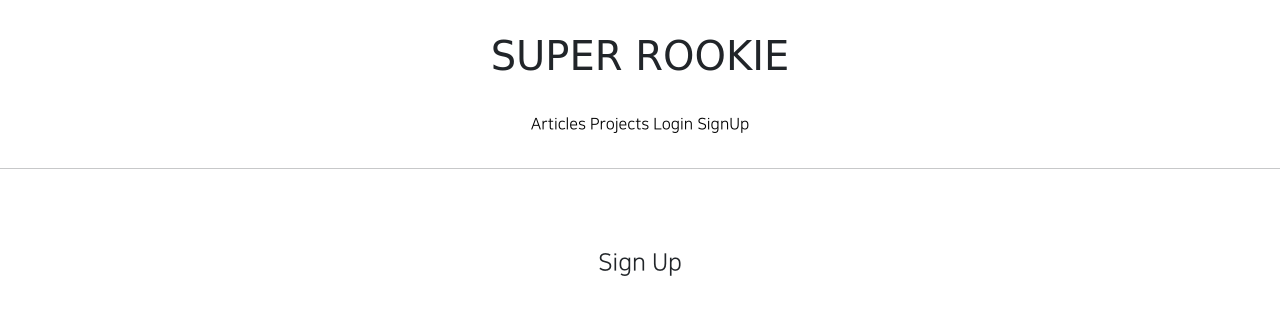
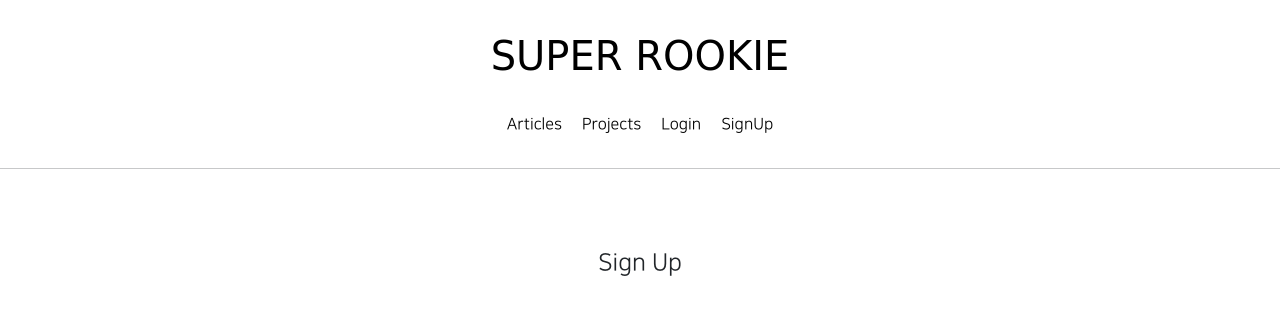
Before and after one commit to PR-Juyoung/GJAI_web_stu, a Django app: page /accounts/create/ in a window 1280 px wide. Shown: the top 327 px of the page. Run offline with Django 3.2, Linux system fonts and the light colour scheme; parts of the project's set-up code (start-up, migrations or seed data) failed here and were passed over; some libraries are stand-ins or nearby versions; some web fonts are replaced.

Commit message:
210830 hello world commit 2st _4

```diff
--- a/articleapp/models.py
+++ b/articleapp/models.py
@@ -13,7 +13,7 @@ class Article(models.Model):
     project = models.ForeignKey(Project,
                                 on_delete=models.SET_NULL,
                                 related_name='article',
-                                null=True)
+                                null=True, blank=True)
 
     title = models.CharField(max_length=200, null=True)
     image = models.ImageField(upload_to='article/', null=True)
--- a/templates/header.html
+++ b/templates/header.html
@@ -1,21 +1,25 @@
 <div style="text-align: center">
 
     <div class="super_rookie_header_logo">
-        <h1>SUPER ROOKIE</h1>
+        <h1>
+            <a href="{% url 'home' %}">
+                SUPER ROOKIE
+            </a>
+        </h1>
     </div>
     <div class="super_rookie_header_button">
-        <span>
+        <span class="mx-2">
             <a href="{% url 'articleapp:list' %}">
                 Articles
             </a>
         </span>
-        <span>
+        <span class="mx-2">
             <a href="{% url 'projectapp:list' %}">
                 Projects
             </a>
         </span>
         {% if user.is_authenticated %}
-        <span>
+        <span class="mx-2">
             <a href="{% url 'subscribeapp:list' %}">
                 Subsceiption
             </a>
@@ -23,23 +27,23 @@
         {% endif %}
 
         {% if not user.is_authenticated %}
-        <span>
+        <span class="mx-2">
             <a href="{% url 'accountapp:login' %}">
                Login
             </a>
         </span>
-        <span>
+        <span class="mx-2">
             <a href="{% url 'accountapp:create' %}">
                SignUp
             </a>
         </span>
         {% else %}
-        <span>
+        <span class="mx-2">
             <a href="{% url 'accountapp:detail' pk=user.pk %}">
                 Mypage
             </a>
         </span>
-        <span>
+        <span class="mx-2">
             <a href="{% url 'accountapp:logout' %}">
                 Logout
             </a>
```
